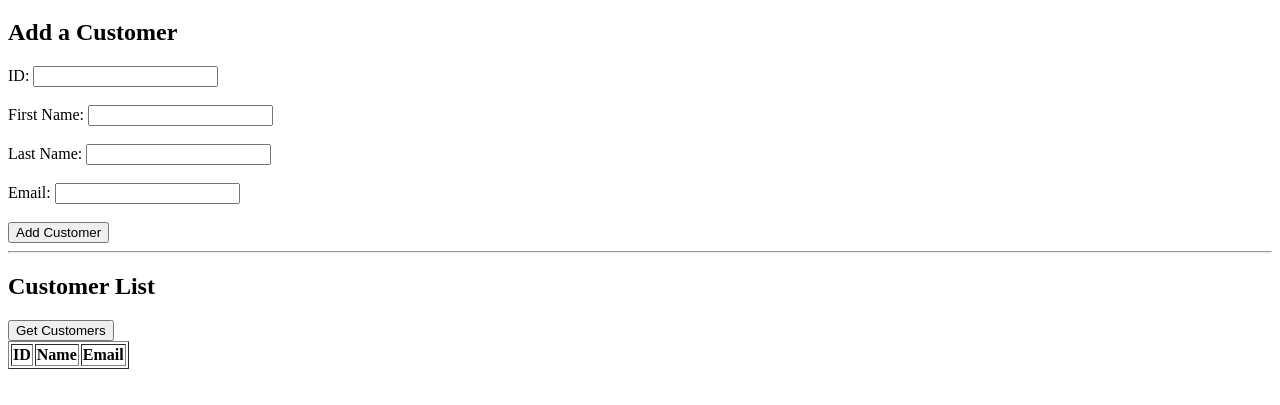
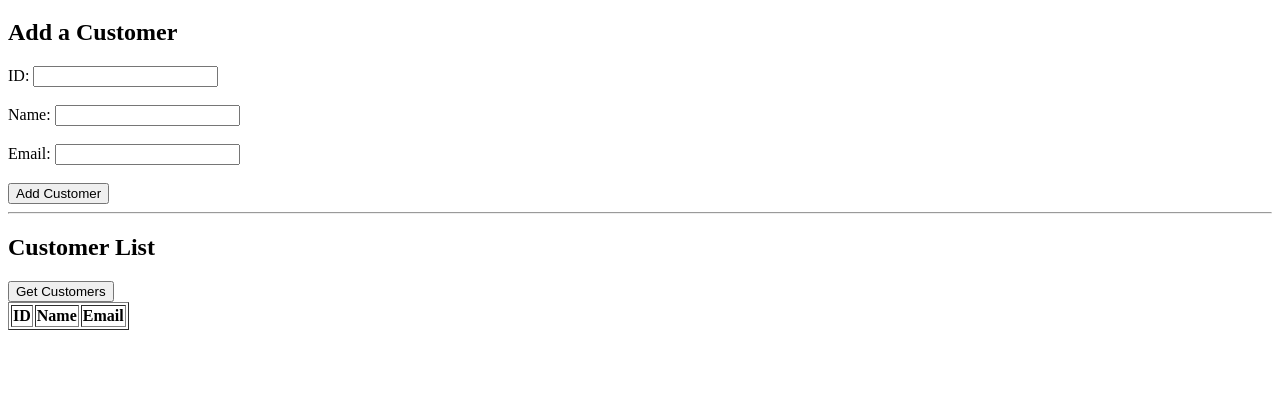
Before and after one commit to chejuro1/Node-project, a website: page index.html in a window 1280 px wide. Shown: the part 61-466 px from the top of the page. Drawn offline with Linux system fonts and the light colour scheme.

Commit message:
update index

```diff
--- a/index.html
+++ b/index.html
@@ -90,11 +90,8 @@
         <label for="id">ID:</label>
         <input type="text" id="id" name="id" autocomplete="off" required><br><br>
 
-        <label for="firstName">First Name:</label>
-        <input name="firstName" id="firstName" type="text" autocomplete="given-name" /><br><br>
-
-        <label for="lastName">Last Name:</label>
-        <input name="lastName" id="lastName" type="text" autocomplete="family-name" /><br><br>
+        <label for="name">Name:</label>
+        <input name="name" id="name" type="text" autocomplete="family-name" /><br><br>
 
         <label for="email">Email:</label>
         <input name="email" id="email" type="email" autocomplete="off" /><br><br>
```
